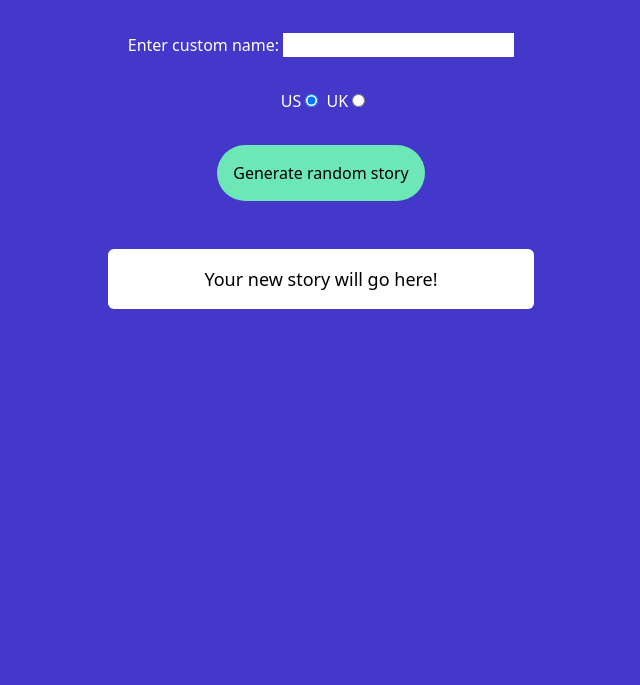
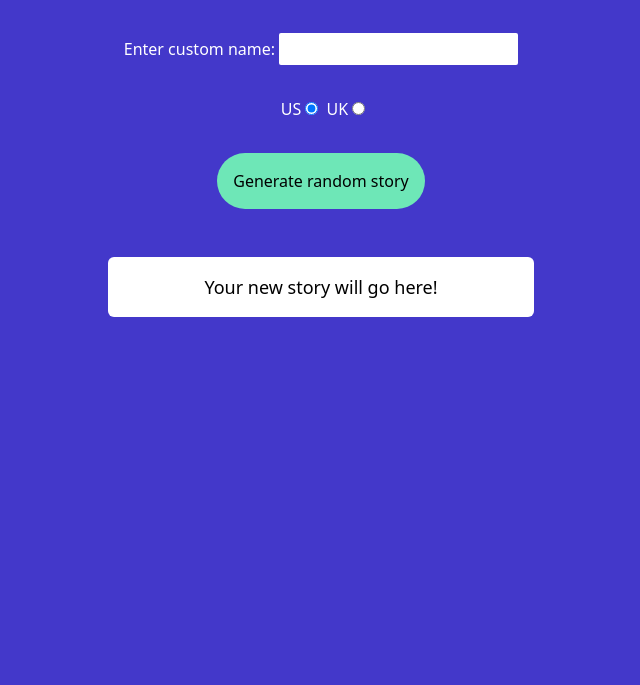
Before and after one commit to JDaniel41/silly-story-generator, a plain HTML site: page index.html in a window 1280 px wide. Shown: the part 115-800 px from the top of the page, without its empty margins (319-959 px from the left). Drawn offline with nearby package versions, Linux system fonts and the light colour scheme.

Commit message:
Added Rounded Corners to Text Box

```diff
--- a/index.html
+++ b/index.html
@@ -21,7 +21,7 @@
       </header>
       <div class='py-4'>
         <label for="customname" class='text-white'>Enter custom name:</label>
-        <input id="customname" type="text" placeholder="" />
+        <input id="customname" type="text" class='px-1 py-1 rounded-sm' placeholder="" />
       </div>
       <div class='py-4'>
         <label for="us" class='text-white px-1'>US</label
```
